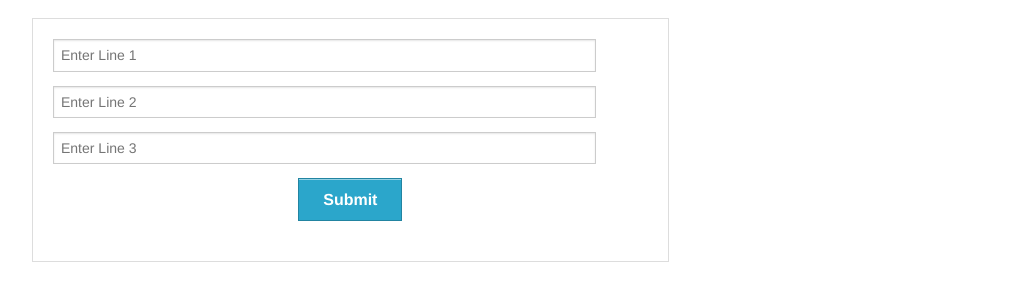
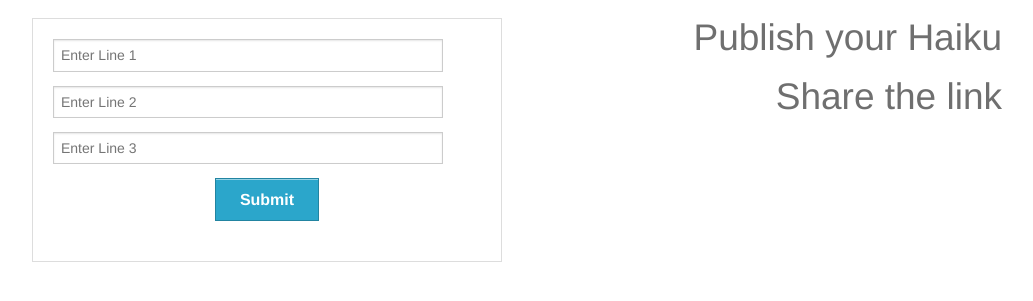
Before and after one commit to aareet/hajku, a Flask app: page / in a window 1280 px wide. Shown: the part 99-400 px from the top of the page, without its empty margins (123-1156 px from the left). Run offline with Flask 2, Linux system fonts and the light colour scheme.

Commit message:
Added some instructions

```diff
--- a/templates/index.html
+++ b/templates/index.html
@@ -2,7 +2,7 @@
 {% extends "base.html" %}
 {% block main %}
     <div class="row" align="center">
-        <div class="large-8 columns">
+        <div class="large-6 columns">
             <form action="/submit" method="post">
                 <fieldset>
                     <div class="row">
@@ -38,6 +38,16 @@
                     </div>
                 </fieldset>
             </form>
+        </div>
+        <div class="large-6 columns">
+            <span>
+            <h2 class="subheader" align="right">
+                <ul class="no-bullet">
+                    <li>Publish your Haiku</li>
+                    <li>Share the link</li>
+                </ul>
+            </h2>
+            </span>
         </div>
     </div>
 {% endblock %}
```
